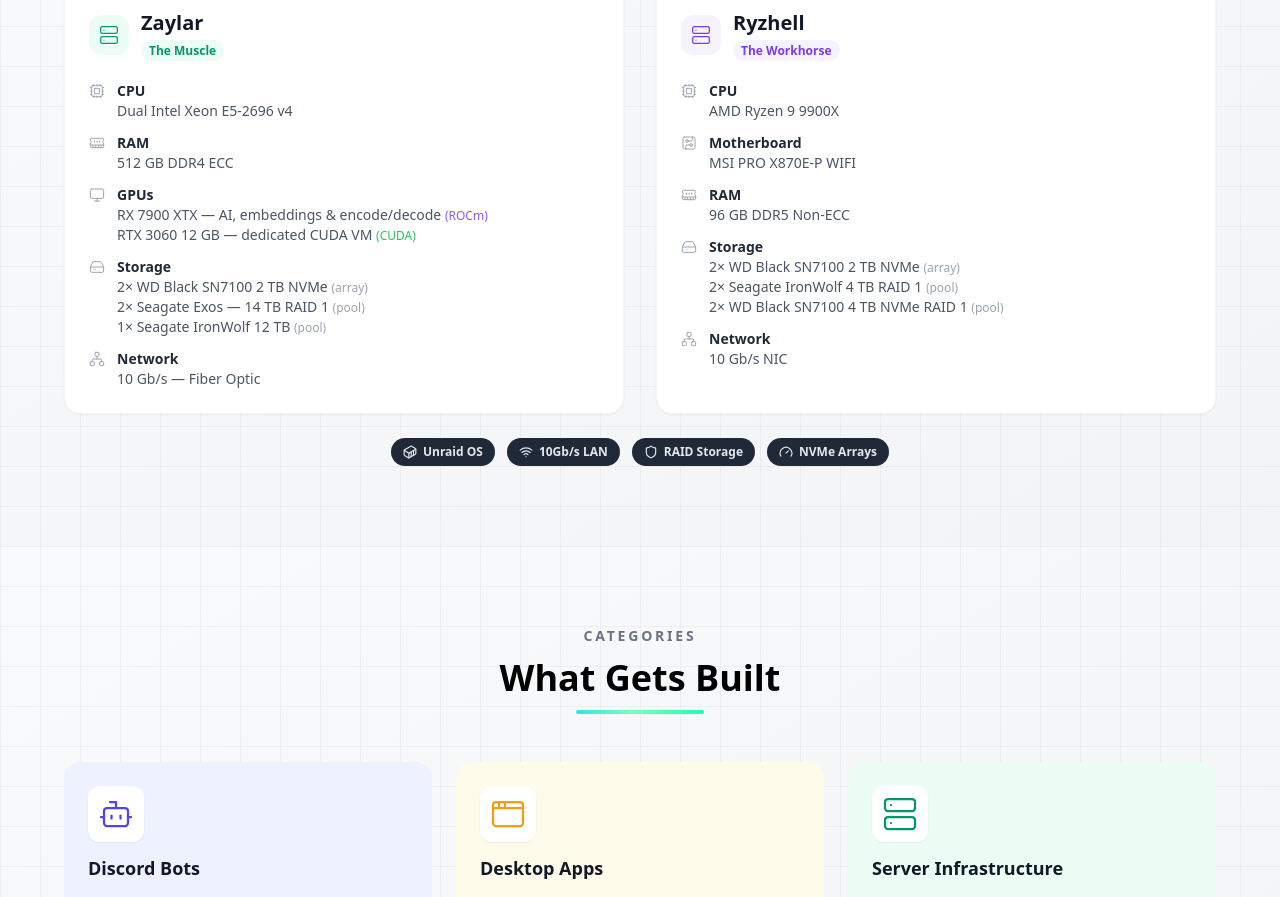
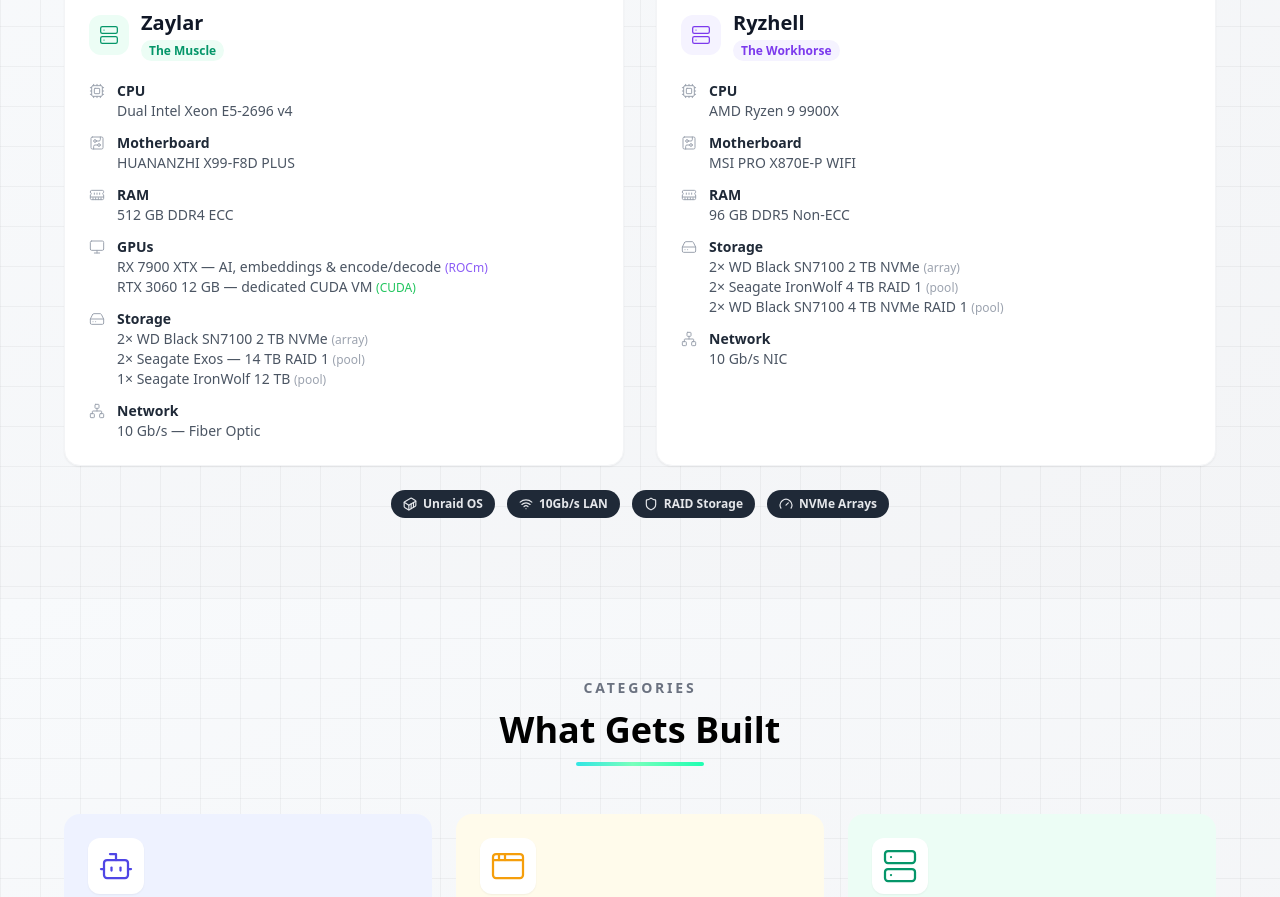
Before and after one commit to PixlGalaxy/ItzGalaxy, a React (Vite) app in the folder frontend/: page /about in a window 1280 px wide. Shown: the part 1840-2737 px from the top of the page. Built offline with nearby package versions, Linux system fonts and the light colour scheme; the HTML template or start-up script is replaced by a standard one.

Commit message:
chore(frontend): update About page

```diff
--- a/frontend/src/pages/About.tsx
+++ b/frontend/src/pages/About.tsx
@@ -182,6 +182,13 @@
                     </div>
                   </div>
                   <div className="flex items-start gap-3">
+                    <LucideIcons.CircuitBoard className="w-4 h-4 text-gray-400 mt-0.5 flex-shrink-0" strokeWidth={1.5} />
+                    <div>
+                      <span className="font-semibold text-gray-800">Motherboard</span>
+                      <p className="text-gray-600">HUANANZHI X99-F8D PLUS</p>
+                    </div>
+                  </div>
+                  <div className="flex items-start gap-3">
                     <LucideIcons.MemoryStick className="w-4 h-4 text-gray-400 mt-0.5 flex-shrink-0" strokeWidth={1.5} />
                     <div>
                       <span className="font-semibold text-gray-800">RAM</span>
```
